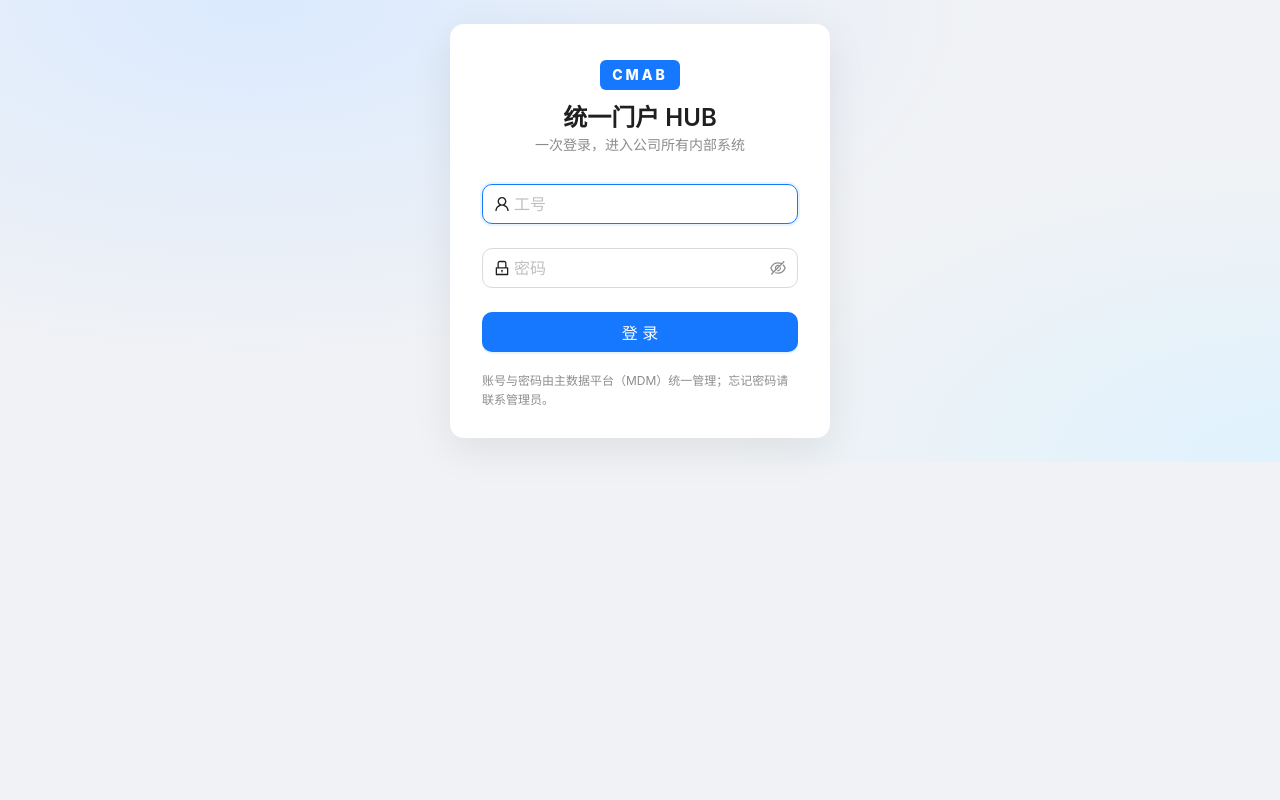
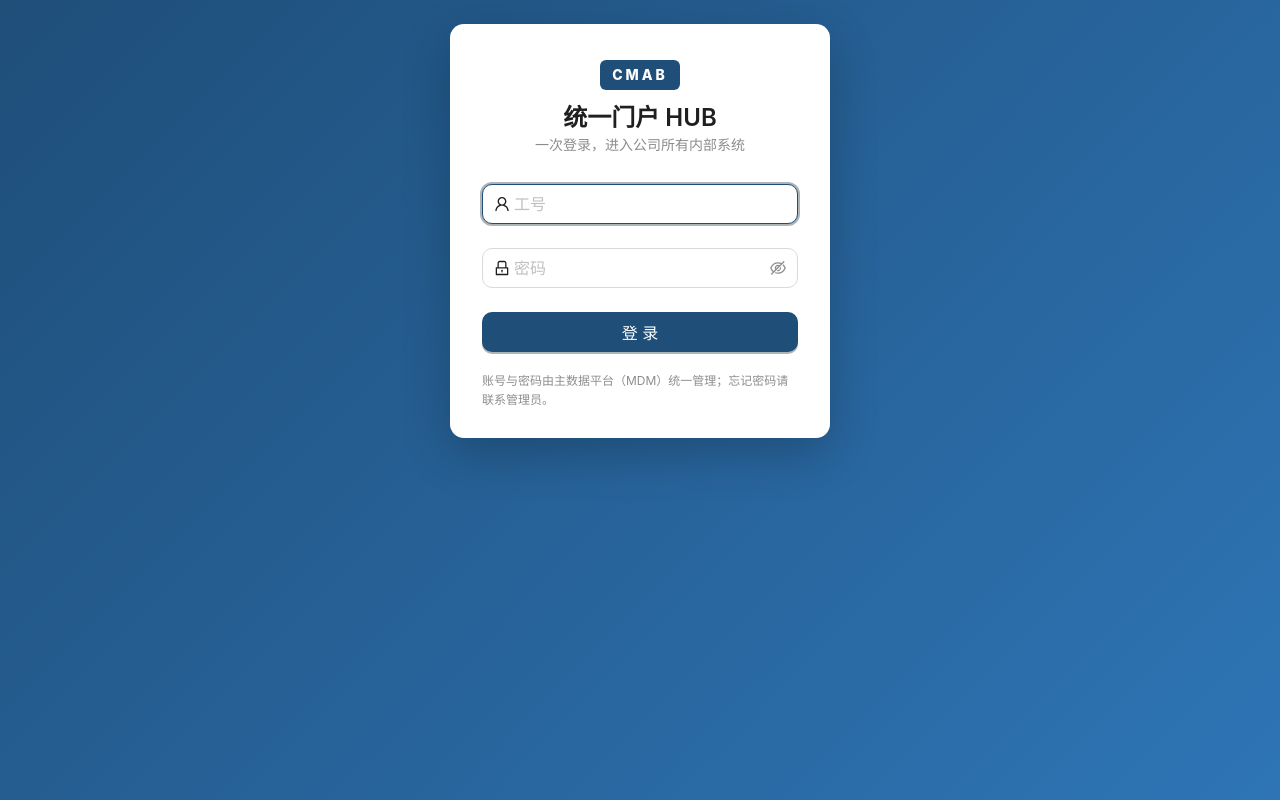
Before and after one commit to OpenLimsAI/cmc-platform, a React (Vite) app in the folder frontend/: page /login in a window 1280 px wide. Built offline with nearby package versions, Linux system fonts and the light colour scheme.

Commit message:
界面：蓝渐变背景 + 正方形居中磁贴一行 4 个；防火墙脚本放行 3001

```diff
--- a/frontend/src/components/AppTile.tsx
+++ b/frontend/src/components/AppTile.tsx
@@ -29,15 +29,15 @@ export default function AppTile({ app }: { app: HubApp }) {
       <div className="tile-icon" style={{ background: planned ? '#bfbfbf' : app.color }}>
         {ICONS[app.icon] ?? <AppstoreOutlined />}
       </div>
-      <div className="tile-name">
-        {app.name}
-        {planned && (
-          <Tag color="default" style={{ marginLeft: 8 }}>
-            建设中
-          </Tag>
-        )}
+      <div className="tile-name">{app.name}</div>
+      {planned && (
+        <Tag color="default" className="tile-tag" style={{ marginInlineEnd: 0 }}>
+          建设中
+        </Tag>
+      )}
+      <div className="tile-desc" title={app.description}>
+        {app.description}
       </div>
-      <div className="tile-desc">{app.description}</div>
     </>
   )
 
--- a/frontend/src/main.tsx
+++ b/frontend/src/main.tsx
@@ -9,7 +9,7 @@ import './styles/global.css'
 
 ReactDOM.createRoot(document.getElementById('root')!).render(
   <React.StrictMode>
-    <ConfigProvider locale={zhCN} theme={{ token: { colorPrimary: '#1677ff', borderRadius: 8 } }}>
+    <ConfigProvider locale={zhCN} theme={{ token: { colorPrimary: '#1F4E79', borderRadius: 8 } }}>
       <AntdApp>
         <BrowserRouter>
           <App />
--- a/frontend/src/pages/HubPage.tsx
+++ b/frontend/src/pages/HubPage.tsx
@@ -1,5 +1,5 @@
 import { LogoutOutlined, UserOutlined } from '@ant-design/icons'
-import { Alert, Button, Space, Tooltip, Typography } from 'antd'
+import { Alert, Button, Space, Tooltip } from 'antd'
 import { useNavigate } from 'react-router-dom'
 
 import { authApi } from '@/api/auth'
@@ -56,9 +56,7 @@ export default function HubPage() {
           />
         )}
 
-        <Typography.Title level={4} style={{ marginTop: 0 }}>
-          我的应用
-        </Typography.Title>
+        <h2 className="hub-section-title">我的应用</h2>
 
         {visible.length === 0 ? (
           <Alert
@@ -76,9 +74,7 @@ export default function HubPage() {
         )}
 
         {hiddenCount > 0 && (
-          <Typography.Text type="secondary" style={{ display: 'block', marginTop: 24, fontSize: 12 }}>
-            另有 {hiddenCount} 个应用因权限不足未显示。
-          </Typography.Text>
+          <span className="hub-note">另有 {hiddenCount} 个应用因权限不足未显示。</span>
         )}
       </main>
     </div>
--- a/frontend/src/styles/global.css
+++ b/frontend/src/styles/global.css
@@ -2,30 +2,28 @@
 html, body, #root { height: 100%; margin: 0; }
 body {
   font-family: -apple-system, BlinkMacSystemFont, "Segoe UI", "PingFang SC", "Microsoft YaHei", sans-serif;
-  background: #f0f2f5;
   color: rgba(0, 0, 0, 0.88);
+  /* 与 MDM / LabOps / 批号 登录页同一套蓝（#1F4E79 → #2E75B6），全公司入口一个色系 */
+  background: linear-gradient(135deg, #1F4E79 0%, #2E75B6 100%) fixed;
 }
 
 /* ── 登录页 ── */
 .login-bg {
   min-height: 100%;
   display: flex; align-items: center; justify-content: center;
-  background: radial-gradient(1200px 600px at 20% 0%, #dbeafe 0%, transparent 60%),
-              radial-gradient(900px 500px at 100% 100%, #e0f2fe 0%, transparent 60%),
-              #f0f2f5;
   padding: 24px;
 }
 .login-card {
   width: 380px; max-width: 100%;
   background: #fff; border-radius: 14px;
-  box-shadow: 0 12px 40px rgba(0, 0, 0, 0.08);
+  box-shadow: 0 16px 48px rgba(0, 0, 0, 0.22);
   padding: 36px 32px 28px;
 }
 .login-brand { text-align: center; margin-bottom: 28px; }
 .login-logo {
   display: inline-block; margin-bottom: 12px;
   font-weight: 800; letter-spacing: 3px; font-size: 14px;
-  color: #fff; background: #1677ff; padding: 4px 12px; border-radius: 6px;
+  color: #fff; background: #1F4E79; padding: 4px 12px; border-radius: 6px;
 }
 
 /* ── 门户主页 ── */
@@ -33,41 +31,54 @@ body {
 .hub-header {
   height: 56px; padding: 0 28px;
   display: flex; align-items: center; justify-content: space-between;
-  background: #001529; color: #fff;
+  background: rgba(0, 0, 0, 0.22); color: #fff;
+  backdrop-filter: blur(6px);
 }
 .hub-brand { display: flex; align-items: center; gap: 10px; }
 .hub-logo {
   font-weight: 800; letter-spacing: 3px; font-size: 13px;
-  background: #1677ff; padding: 3px 10px; border-radius: 5px;
+  background: rgba(255, 255, 255, 0.18); padding: 3px 10px; border-radius: 5px;
+  border: 1px solid rgba(255, 255, 255, 0.35);
 }
 .hub-title { font-size: 18px; font-weight: 600; letter-spacing: 2px; }
-.hub-user { color: rgba(255, 255, 255, 0.85); }
-.hub-dept { color: rgba(255, 255, 255, 0.55); }
-.hub-main { flex: 1; width: 100%; max-width: 1200px; margin: 0 auto; padding: 32px 28px 48px; }
+.hub-user { color: rgba(255, 255, 255, 0.92); }
+.hub-dept { color: rgba(255, 255, 255, 0.6); }
+.hub-main { flex: 1; width: 100%; max-width: 960px; margin: 0 auto; padding: 40px 28px 56px; }
+.hub-main .hub-section-title { color: #fff; margin: 0 0 20px; font-size: 18px; font-weight: 600; letter-spacing: 1px; text-align: center; }
+.hub-note { display: block; text-align: center; margin-top: 24px; font-size: 12px; color: rgba(255, 255, 255, 0.7); }
 
-/* ── 图标墙 ── */
+/* ── 图标墙：固定一行 4 个正方形磁贴，整体居中 ── */
 .tile-grid {
   display: grid;
-  grid-template-columns: repeat(auto-fill, minmax(240px, 1fr));
-  gap: 20px;
+  grid-template-columns: repeat(4, 196px);
+  gap: 24px;
+  justify-content: center;
 }
+@media (max-width: 960px) { .tile-grid { grid-template-columns: repeat(2, 196px); } }
+@media (max-width: 480px) { .tile-grid { grid-template-columns: repeat(1, 196px); } }
+
 .tile {
-  display: block; text-decoration: none; color: inherit;
-  background: #fff; border-radius: 12px; padding: 24px 20px 20px;
-  border: 1px solid #f0f0f0;
-  transition: transform .15s ease, box-shadow .15s ease, border-color .15s ease;
+  display: flex; flex-direction: column; align-items: center; justify-content: center;
+  aspect-ratio: 1 / 1; padding: 18px 16px; text-align: center;
+  text-decoration: none; color: inherit;
+  background: #fff; border-radius: 16px;
+  box-shadow: 0 8px 24px rgba(0, 0, 0, 0.14);
+  transition: transform .15s ease, box-shadow .15s ease;
 }
 .tile:hover {
-  transform: translateY(-3px);
-  box-shadow: 0 10px 28px rgba(0, 0, 0, 0.10);
-  border-color: #d9e6ff;
+  transform: translateY(-4px);
+  box-shadow: 0 16px 36px rgba(0, 0, 0, 0.22);
 }
-.tile-disabled { cursor: not-allowed; opacity: .6; }
-.tile-disabled:hover { transform: none; box-shadow: none; border-color: #f0f0f0; }
+.tile-disabled { cursor: not-allowed; opacity: .55; }
+.tile-disabled:hover { transform: none; box-shadow: 0 8px 24px rgba(0, 0, 0, 0.14); }
 .tile-icon {
-  width: 56px; height: 56px; border-radius: 14px;
+  width: 64px; height: 64px; border-radius: 16px;
   display: flex; align-items: center; justify-content: center;
-  color: #fff; font-size: 28px; margin-bottom: 16px;
+  color: #fff; font-size: 32px; margin-bottom: 14px;
 }
-.tile-name { font-size: 16px; font-weight: 600; margin-bottom: 6px; display: flex; align-items: center; }
-.tile-desc { font-size: 13px; color: rgba(0, 0, 0, 0.5); line-height: 1.5; }
+.tile-name { font-size: 15px; font-weight: 600; line-height: 1.3; }
+.tile-tag { margin-top: 6px; }
+.tile-desc {
+  margin-top: 6px; font-size: 12px; color: rgba(0, 0, 0, 0.5); line-height: 1.45;
+  display: -webkit-box; -webkit-line-clamp: 2; -webkit-box-orient: vertical; overflow: hidden;
+}
```
Also changed, not shown: 2 other files (tests, documents, lock files or other folders).
